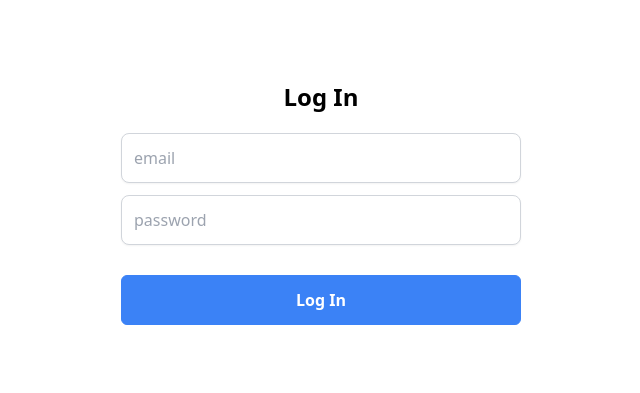
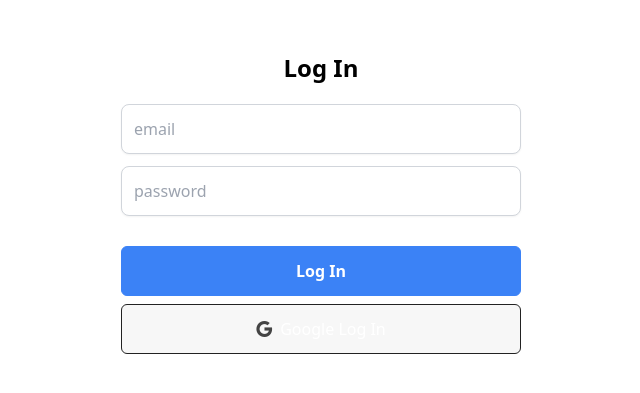
Before and after one commit to kafayat786/NextjsAuth, a Next.js app: page /auth/login in a window 1280 px wide. Shown: the part 197-590 px from the top of the page, without its empty margins (319-959 px from the left). Built offline with nearby package versions, Linux system fonts and the light colour scheme; no server answers.

Commit message:
google logins option

```diff
--- a/src/components/Aside/index.tsx
+++ b/src/components/Aside/index.tsx
@@ -10,7 +10,8 @@ export default function Aside({ menuDisabled, className = "" }: any) {
   const pathName = usePathname();
   const session = useSession();
   let activeMenu = "";
-  let userRole: any = session ? session?.data?.user : {};
+  const sessionRole: any = session?.data?.user;
+  let userRole: any = session ? sessionRole?.role : {};
 
   return (
     <aside
@@ -18,10 +19,11 @@ export default function Aside({ menuDisabled, className = "" }: any) {
       } ${className}`}
     >
       {asideMenus.map((menu, index) => {
-        if (!menu.roles.includes(userRole?.role ?? "none")) {
-          return null;
+        if (!sessionRole?.email) {
+          if (!menu.roles.includes(userRole ?? "none")) {
+            return null;
+          }
         }
-
         if (pathName == "/") {
           activeMenu = "Dashboard";
         } else if (
--- a/src/components/common/LoginForm.tsx
+++ b/src/components/common/LoginForm.tsx
@@ -4,7 +4,7 @@ import * as Yup from "yup";
 import { InputText } from "primereact/inputtext";
 import { Password } from "primereact/password";
 import { Message } from "primereact/message";
-import { signIn } from "next-auth/react";
+import { signIn, useSession } from "next-auth/react";
 import { Button } from "primereact/button";
 import { Toast } from "primereact/toast";
 import { useRouter } from "next/navigation";
@@ -12,6 +12,7 @@ import { useRouter } from "next/navigation";
 const LoginForm = () => {
   const toast = useRef(null);
   const router = useRouter();
+  const session = useSession();
 
   type ToastSeverity = "success" | "info" | "warn" | "error" | "custom";
   interface ToastMessage {
@@ -56,6 +57,23 @@ const LoginForm = () => {
       }
     },
   });
+
+  const googleLogin = async () => {
+    const result = await signIn("google", {
+      redirect: false,
+    });
+    console.log(result, session, "csc");
+
+    router.push("/");
+    if (result?.error) {
+      toastMessage("error", "Invalid Credentials");
+    } else {
+      toastMessage("success", "Login Sccucessful");
+      window.location.href = "/";
+    }
+  };
+
+  console.log(session, "csc");
 
   return (
     <div className="p-fluid">
@@ -104,8 +122,20 @@ const LoginForm = () => {
             ) : null}
           </p>
         </div>
-        <Button type="submit" label="Log In" className="mt-2" />
+        <Button type="submit" label="Log In" className="my-2" />
       </form>
+      <Button
+        className="text-center text-black justify-center"
+        style={{ backgroundColor: "#f7f7f7", borderColor: "#222" }}
+        onClick={googleLogin}
+      >
+        <i
+          className="pi pi-google me-2"
+          style={{ color: "#444", fontSize: "1rem" }}
+        />
+        Google Log In
+      </Button>
+
       <Toast ref={toast} />
     </div>
   );
--- a/src/utils/nextAuthOptions.ts
+++ b/src/utils/nextAuthOptions.ts
@@ -1,5 +1,6 @@
 import { NextAuthOptions } from "next-auth";
 import CredentialsProvider from "next-auth/providers/credentials";
+import GoogleProvider from "next-auth/providers/google";
 
 const nextAuthOptions : NextAuthOptions = {
   providers: [
@@ -19,6 +20,10 @@ const nextAuthOptions : NextAuthOptions = {
         }
         return null;
       },
+    }),
+    GoogleProvider({
+      clientId: process.env.GOOGLE_CLIENT_ID as string,
+      clientSecret: process.env.GOOGLE_CLIENT_SECRET as string,
     }),
   ],
   callbacks: {
```
